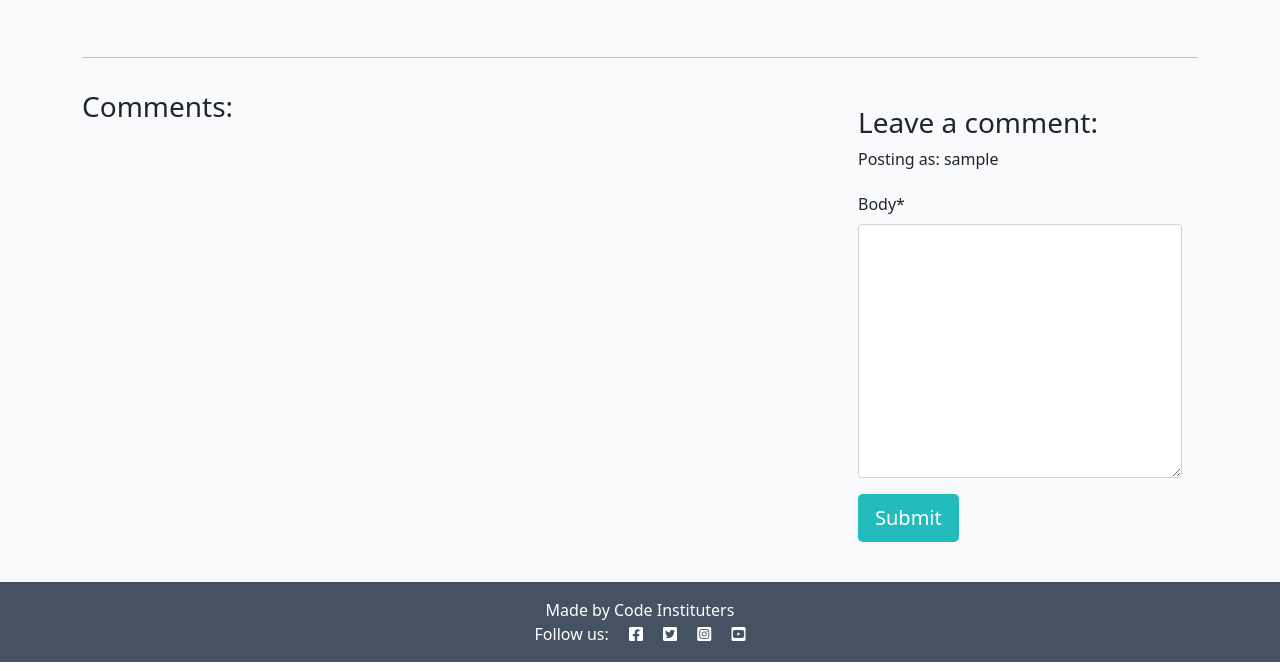
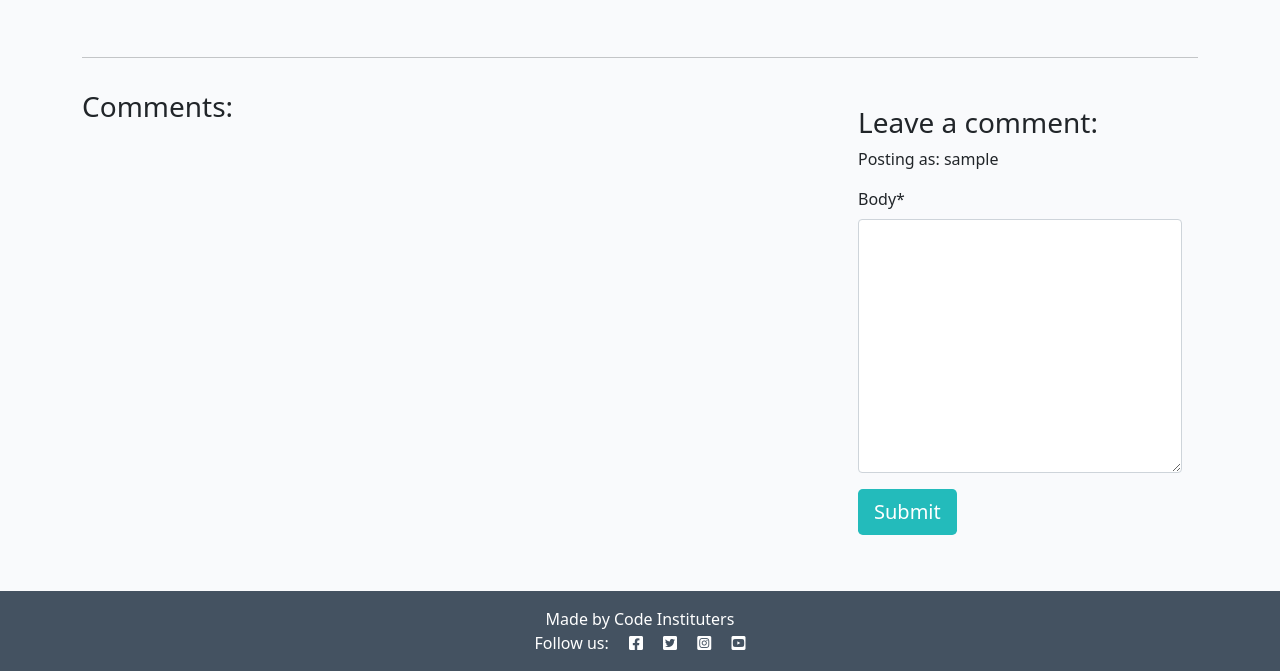
Before and after one commit to ianmeigh/django-blog, a Django app: template templates/post_detail.html in a window 1280 px wide. Shown: the part 411-1082 px from the top of the page. Run offline with Django 3.2, Linux system fonts and the light colour scheme; the template is opened without the code that fills it: values that come from a table or form of the project are taken from there, others are empty; the visitor is signed in with stand-in values (Sample User, id 1); some libraries are stand-ins or nearby versions.

Commit message:
refactor: add FormHelper to define form rendering

```diff
--- a/blog/forms.py
+++ b/blog/forms.py
@@ -1,8 +1,20 @@
 from .models import Comment
 from django import forms
+from crispy_forms.helper import FormHelper
+from crispy_forms.layout import Submit
 
 
 class CommentForm(forms.ModelForm):
     class Meta:
         model = Comment
         fields = ("body",)
+
+    def __init__(self, *args, **kwargs):
+        super().__init__(*args, **kwargs)
+        self.helper = FormHelper()
+        self.helper.form_id = "id-exampleForm"
+        self.helper.form_class = "blueForms"
+        self.helper.form_method = "post"
+        self.helper.add_input(
+            Submit("submit", "Submit", css_class="btn btn-signup btn-lg")
+        )
--- a/static/css/style.css
+++ b/static/css/style.css
@@ -107,6 +107,7 @@ body {
 }
 
 .btn-signup {
+  border: none;
   background-color: #23BBBB;
   color: #fff;
 }
--- a/templates/post_detail.html
+++ b/templates/post_detail.html
@@ -90,11 +90,8 @@
         {% if user.is_authenticated %}
         <h3>Leave a comment:</h3>
         <p>Posting as: {{ user.username }}</p>
-        <form action="" method="post" style="margin-top: 1.3em;">
-          {{ comment_form | crispy }}
-          {% csrf_token %}
-          <button type="submit" class="btn btn-signup btn-lg">Submit</button>
-        </form>
+        {% crispy comment_form comment_form.helper %}
+        {% csrf_token %}
         {% endif %}
         {% endif %}
       </div>
```
